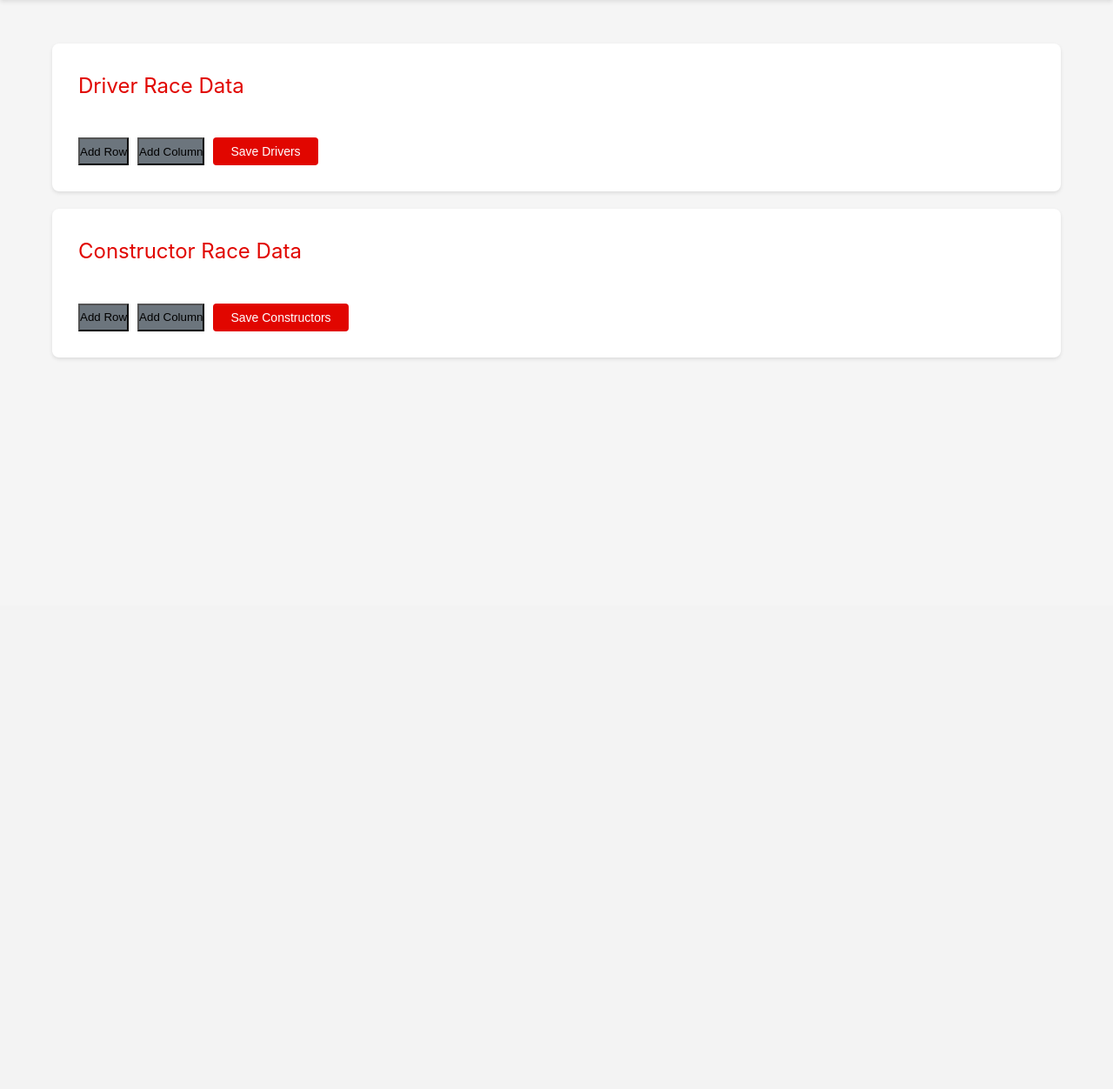
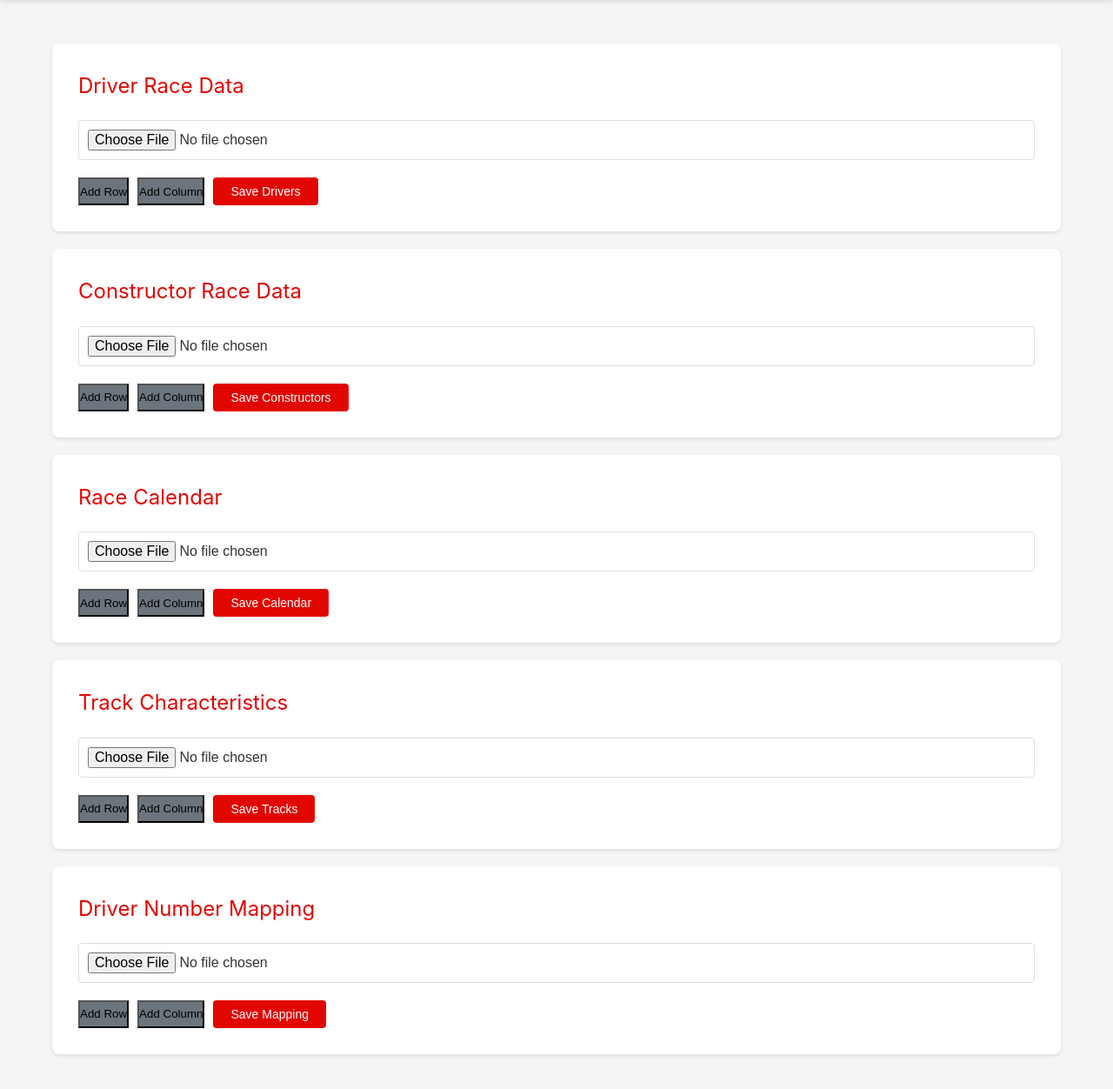
Before and after one commit to taylorelley/f1_fantasy, a Flask app: page /manage_data in a window 1280 px wide. Shown: the part 104-1356 px from the top of the page at 87% size. Before the commit the page ends 517 px from the top, so only its background shows below. Run offline with Flask 3, Linux system fonts and the light colour scheme.

Commit message:
Add table editing for all data sets

```diff
--- a/app.py
+++ b/app.py
@@ -418,21 +418,39 @@ def manage_data_page():
     base = app.config["DEFAULT_DATA_FOLDER"]
     driver_path = os.path.join(base, "driver_race_data.csv")
     constructor_path = os.path.join(base, "constructor_race_data.csv")
+    calendar_path = os.path.join(base, "calendar.csv")
+    tracks_path = os.path.join(base, "tracks.csv")
+    mapping_path = os.path.join(base, "driver_mapping.csv")
 
     driver_csv = ""
     constructor_csv = ""
+    calendar_csv = ""
+    tracks_csv = ""
+    mapping_csv = ""
     if os.path.exists(driver_path):
         with open(driver_path, "r") as f:
             driver_csv = f.read()
     if os.path.exists(constructor_path):
         with open(constructor_path, "r") as f:
             constructor_csv = f.read()
+    if os.path.exists(calendar_path):
+        with open(calendar_path, "r") as f:
+            calendar_csv = f.read()
+    if os.path.exists(tracks_path):
+        with open(tracks_path, "r") as f:
+            tracks_csv = f.read()
+    if os.path.exists(mapping_path):
+        with open(mapping_path, "r") as f:
+            mapping_csv = f.read()
 
     message = request.args.get("message")
     return render_template(
         "manage_data.html",
         driver_csv=driver_csv,
         constructor_csv=constructor_csv,
+        calendar_csv=calendar_csv,
+        tracks_csv=tracks_csv,
+        mapping_csv=mapping_csv,
         message=message,
     )
 
@@ -462,6 +480,56 @@ def save_constructor_data():
         msg = "Constructor data saved successfully."
     except Exception as e:
         msg = f"Failed to save constructor data: {e}"
+    return redirect(url_for("manage_data_page", message=msg))
+
+
+@app.route("/save_calendar_data", methods=["POST"])
+def save_calendar_data():
+    csv_text = request.form.get("calendar_data", "")
+    dest = os.path.join(app.config["DEFAULT_DATA_FOLDER"], "calendar.csv")
+    try:
+        pd.read_csv(io.StringIO(csv_text))
+        with open(dest, "w") as f:
+            f.write(csv_text)
+        msg = "Calendar data saved successfully."
+    except Exception as e:
+        msg = f"Failed to save calendar data: {e}"
+    return redirect(url_for("manage_data_page", message=msg))
+
+
+@app.route("/save_tracks_data", methods=["POST"])
+def save_tracks_data():
+    csv_text = request.form.get("tracks_data", "")
+    dest = os.path.join(app.config["DEFAULT_DATA_FOLDER"], "tracks.csv")
+    try:
+        pd.read_csv(io.StringIO(csv_text))
+        with open(dest, "w") as f:
+            f.write(csv_text)
+        msg = "Track data saved successfully."
+    except Exception as e:
+        msg = f"Failed to save track data: {e}"
+    return redirect(url_for("manage_data_page", message=msg))
+
+
+@app.route("/save_mapping_data", methods=["POST"])
+def save_mapping_data():
+    csv_text = request.form.get("mapping_data", "")
+    dest = os.path.join(app.config["DEFAULT_DATA_FOLDER"], "driver_mapping.csv")
+    try:
+        df = pd.read_csv(io.StringIO(csv_text))
+        required_cols = ["driver_number", "driver_name", "team_name"]
+        if not all(col in df.columns for col in required_cols):
+            raise ValueError(
+                f"driver_mapping.csv must contain columns: {', '.join(required_cols)}"
+            )
+        if df.empty:
+            raise ValueError("Driver mapping file is empty")
+        if not pd.api.types.is_numeric_dtype(df["driver_number"]):
+            raise ValueError("driver_number must be numeric")
+        df.to_csv(dest, index=False)
+        msg = "Driver mapping saved successfully."
+    except Exception as e:
+        msg = f"Failed to save driver mapping: {e}"
     return redirect(url_for("manage_data_page", message=msg))
 
 
--- a/templates/index.html
+++ b/templates/index.html
@@ -70,7 +70,7 @@
                 style="display: none;">
           Use Default Data
         </button>
-        <a class="button button-secondary" href="/manage_data">Manage Driver &amp; Constructor Data</a>
+        <a class="button button-secondary" href="/manage_data">Manage Data</a>
       </div>
 
       <div id="mapping-status"></div>
--- a/templates/manage_data.html
+++ b/templates/manage_data.html
@@ -25,6 +25,7 @@
     <div class="section">
       <h2>Driver Race Data</h2>
       <form method="post" action="/save_driver_data" onsubmit="prepareDriverCsv()">
+        <input type="file" accept=".csv" onchange="loadCsv(event,'driver-table')" />
         <table id="driver-table" class="data-table"></table>
         <input type="hidden" name="driver_data" id="driver-data-hidden">
         <div class="button-group">
@@ -38,6 +39,7 @@
     <div class="section">
       <h2>Constructor Race Data</h2>
       <form method="post" action="/save_constructor_data" onsubmit="prepareConstructorCsv()">
+        <input type="file" accept=".csv" onchange="loadCsv(event,'constructor-table')" />
         <table id="constructor-table" class="data-table"></table>
         <input type="hidden" name="constructor_data" id="constructor-data-hidden">
         <div class="button-group">
@@ -47,11 +49,56 @@
         </div>
       </form>
     </div>
+
+    <div class="section">
+      <h2>Race Calendar</h2>
+      <form method="post" action="/save_calendar_data" onsubmit="prepareCalendarCsv()">
+        <input type="file" accept=".csv" onchange="loadCsv(event,'calendar-table')" />
+        <table id="calendar-table" class="data-table"></table>
+        <input type="hidden" name="calendar_data" id="calendar-data-hidden">
+        <div class="button-group">
+          <button type="button" class="button-secondary" onclick="addRow('calendar-table')">Add Row</button>
+          <button type="button" class="button-secondary" onclick="addColumn('calendar-table')">Add Column</button>
+          <button class="button" type="submit">Save Calendar</button>
+        </div>
+      </form>
+    </div>
+
+    <div class="section">
+      <h2>Track Characteristics</h2>
+      <form method="post" action="/save_tracks_data" onsubmit="prepareTracksCsv()">
+        <input type="file" accept=".csv" onchange="loadCsv(event,'tracks-table')" />
+        <table id="tracks-table" class="data-table"></table>
+        <input type="hidden" name="tracks_data" id="tracks-data-hidden">
+        <div class="button-group">
+          <button type="button" class="button-secondary" onclick="addRow('tracks-table')">Add Row</button>
+          <button type="button" class="button-secondary" onclick="addColumn('tracks-table')">Add Column</button>
+          <button class="button" type="submit">Save Tracks</button>
+        </div>
+      </form>
+    </div>
+
+    <div class="section">
+      <h2>Driver Number Mapping</h2>
+      <form method="post" action="/save_mapping_data" onsubmit="prepareMappingCsv()">
+        <input type="file" accept=".csv" onchange="loadCsv(event,'mapping-table')" />
+        <table id="mapping-table" class="data-table"></table>
+        <input type="hidden" name="mapping_data" id="mapping-data-hidden">
+        <div class="button-group">
+          <button type="button" class="button-secondary" onclick="addRow('mapping-table')">Add Row</button>
+          <button type="button" class="button-secondary" onclick="addColumn('mapping-table')">Add Column</button>
+          <button class="button" type="submit">Save Mapping</button>
+        </div>
+      </form>
+    </div>
   </div>
 
   <script>
     const driverCSV = {{ driver_csv|tojson|safe }};
     const constructorCSV = {{ constructor_csv|tojson|safe }};
+    const calendarCSV = {{ calendar_csv|tojson|safe }};
+    const tracksCSV = {{ tracks_csv|tojson|safe }};
+    const mappingCSV = {{ mapping_csv|tojson|safe }};
 
     function parseCSV(text) {
       return text.trim().split(/\r?\n/).map(r => r.split(','));
@@ -132,6 +179,14 @@
       });
     }
 
+    function loadCsv(event, tableId) {
+      const file = event.target.files[0];
+      if (!file) return;
+      const reader = new FileReader();
+      reader.onload = e => buildTable(e.target.result, tableId);
+      reader.readAsText(file);
+    }
+
     function prepareDriverCsv() {
       document.getElementById('driver-data-hidden').value = tableToCSV('driver-table');
     }
@@ -140,9 +195,24 @@
       document.getElementById('constructor-data-hidden').value = tableToCSV('constructor-table');
     }
 
+    function prepareCalendarCsv() {
+      document.getElementById('calendar-data-hidden').value = tableToCSV('calendar-table');
+    }
+
+    function prepareTracksCsv() {
+      document.getElementById('tracks-data-hidden').value = tableToCSV('tracks-table');
+    }
+
+    function prepareMappingCsv() {
+      document.getElementById('mapping-data-hidden').value = tableToCSV('mapping-table');
+    }
+
     document.addEventListener('DOMContentLoaded', () => {
       buildTable(driverCSV, 'driver-table');
       buildTable(constructorCSV, 'constructor-table');
+      buildTable(calendarCSV, 'calendar-table');
+      buildTable(tracksCSV, 'tracks-table');
+      buildTable(mappingCSV, 'mapping-table');
     });
   </script>
 </body>
```
